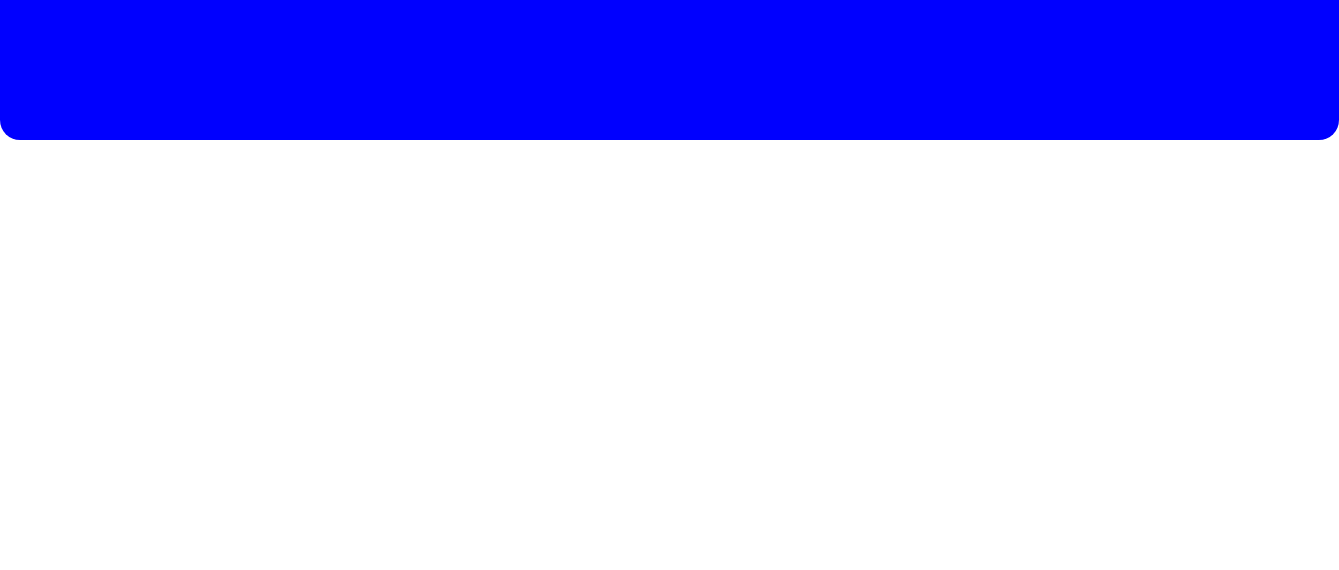
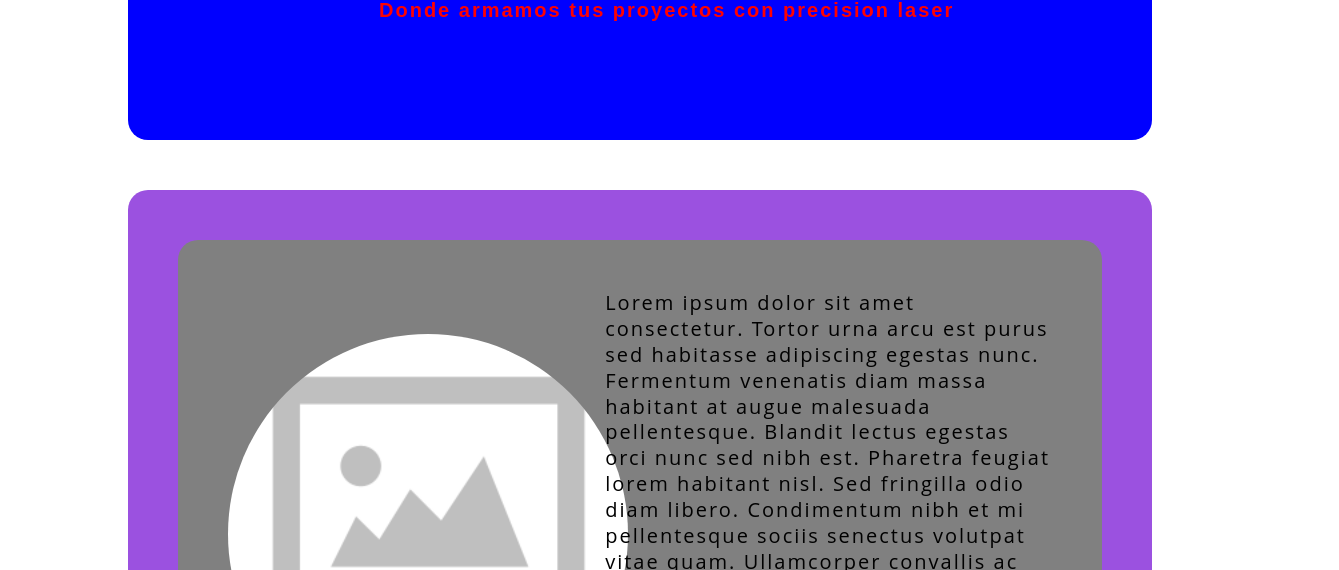
Before and after one commit to educlausen/Comisi-n-57645-PreEntrega2-ClausenEduardo, a plain HTML site: page index.html in a window 1280 px wide. Shown: the part 530-1100 px from the top of the page, 1339 px wide, since content can reach past the window. Before the commit the page ends 800 px from the top, so only its background shows below. Drawn offline with Linux system fonts and the light colour scheme.

Commit message:
cerrando principal

```diff
--- a/css/styles.css
+++ b/css/styles.css
@@ -16,12 +16,12 @@
  /* font-family: "Open Sans", sans-serif; */
 
 /* Header */
-body{
-    width: 100%;
-}
+
+
 main{
-    width: 100%
-    background-color: blueviolet;
+    width: 80%;
+    margin:auto;
+    height: auto;
 }
 ul{
     list-style: none;
@@ -89,7 +89,7 @@ header .redesHeader{
 
 .bienvenidaPrincipal{
     margin: auto;
-    width: 85%;
+    width: auto;
     height: 31.25rem;
     background-color: blue    ;
     margin-top: 3.125rem;
@@ -118,10 +118,6 @@ h1{
     text-align: left;
 }
 
-.bienvenidaPrincipal{
-
-
-}
 
 .bienvenidaPrincipal h1{
     margin-left: -.5625rem;
@@ -130,4 +126,49 @@ h1{
     color: violet;}
 .bienvenidaPrincipal h2:last-child{
     color: red;
-    margin-top: 10px;}
+    margin-top: .625rem;}
+
+/* Seccion Articulos Principal */
+
+.articulosPrincipal{
+    margin: auto;
+    width: auto;
+    height: auto;
+    background-color: #9B51E0;
+    margin-top: 3.125rem;
+    padding: 3.125rem;
+    border-radius: 1.25rem;
+
+}
+
+.contenedorArticuloPrincipal{
+    background-color: grey;
+    display: flex;
+    align-items: center;
+    margin-bottom: 2.5rem;
+    border-radius: 1.25rem;
+}
+
+.contenedorArticuloPrincipal div{
+    width: 30%;
+    padding: 3.125rem 3.125rem;
+}
+.contenedorArticuloPrincipal div img{
+    width: 25rem;
+    height: 25rem;
+    border-radius: 50%;
+    align-items: center;
+}
+.contenedorArticuloPrincipal section{
+    width: 60%;
+    padding: 3.125rem 3.125rem;
+    font-family: "Open Sans", sans-serif;
+    font-weight: 400;
+    font-size: 1.25rem;
+    line-height: 1.6175rem;
+    letter-spacing: 0.1em;
+    text-align: left;
+}
+.contenedorArticuloPrincipal:nth-child(even){
+    flex-direction: row-reverse;
+}
--- a/index.html
+++ b/index.html
@@ -32,7 +32,32 @@
             <h2>Printing & LASER Co2</h2>
             <h1>Bienvenidos a Printline</h1>
             <h2>Donde armamos tus proyectos con precision laser</h2>
-
+        </div>
+        <div class="articulosPrincipal">
+            <div class="contenedorArticuloPrincipal">
+                <div><img src="./assets/images/no-image.png" alt=""></div>
+                <section><p>Lorem ipsum dolor sit amet consectetur. Tortor urna arcu est purus sed habitasse adipiscing egestas nunc. Fermentum venenatis diam massa habitant at augue malesuada pellentesque. Blandit lectus egestas orci nunc sed nibh est. Pharetra feugiat lorem habitant nisl. Sed fringilla odio diam libero. Condimentum nibh et mi pellentesque sociis senectus volutpat vitae quam. Ullamcorper convallis ac sed donec. Sed mattis aenean molestie ultrices magna rutrum tristique arcu. Sed lorem interdum imperdiet commodo vulputate libero semper est urna. Risus sit penatibus massa duis sit. Diam non feugiat a pellentesque viverra enim enim. Lorem cras elementum iaculis fames a sed.
+                </p>
+                </section>
+            </div>
+            <div class="contenedorArticuloPrincipal">
+                <div><img src="./assets/images/no-image.png" alt=""></div>
+                <section><p>Lorem ipsum dolor sit amet consectetur. Tortor urna arcu est purus sed habitasse adipiscing egestas nunc. Fermentum venenatis diam massa habitant at augue malesuada pellentesque. Blandit lectus egestas orci nunc sed nibh est. Pharetra feugiat lorem habitant nisl. Sed fringilla odio diam libero. Condimentum nibh et mi pellentesque sociis senectus volutpat vitae quam. Ullamcorper convallis ac sed donec. Sed mattis aenean molestie ultrices magna rutrum tristique arcu. Sed lorem interdum imperdiet commodo vulputate libero semper est urna. Risus sit penatibus massa duis sit. Diam non feugiat a pellentesque viverra enim enim. Lorem cras elementum iaculis fames a sed.
+                </p>
+                </section>
+            </div>
+                <div class="contenedorArticuloPrincipal">
+                    <div><img src="./assets/images/no-image.png" alt=""></div>
+                    <section><p>Lorem ipsum dolor sit amet consectetur. Tortor urna arcu est purus sed habitasse adipiscing egestas nunc. Fermentum venenatis diam massa habitant at augue malesuada pellentesque. Blandit lectus egestas orci nunc sed nibh est. Pharetra feugiat lorem habitant nisl. Sed fringilla odio diam libero. Condimentum nibh et mi pellentesque sociis senectus volutpat vitae quam. Ullamcorper convallis ac sed donec. Sed mattis aenean molestie ultrices magna rutrum tristique arcu. Sed lorem interdum imperdiet commodo vulputate libero semper est urna. Risus sit penatibus massa duis sit. Diam non feugiat a pellentesque viverra enim enim. Lorem cras elementum iaculis fames a sed.
+                    </p>
+                    </section>
+                </div>
+                <div class="contenedorArticuloPrincipal">
+                    <div><img src="./assets/images/no-image.png" alt=""></div>
+                        <section><p>Lorem ipsum dolor sit amet consectetur. Tortor urna arcu est purus sed habitasse adipiscing egestas nunc. Fermentum venenatis diam massa habitant at augue malesuada pellentesque. Blandit lectus egestas orci nunc sed nibh est. Pharetra feugiat lorem habitant nisl. Sed fringilla odio diam libero. Condimentum nibh et mi pellentesque sociis senectus volutpat vitae quam. Ullamcorper convallis ac sed donec. Sed mattis aenean molestie ultrices magna rutrum tristique arcu. Sed lorem interdum imperdiet commodo vulputate libero semper est urna. Risus sit penatibus massa duis sit. Diam non feugiat a pellentesque viverra enim enim. Lorem cras elementum iaculis fames a sed.
+                        </p>
+                        </section>
+                    </div>
         </div>
     </main>
     <footer></footer>
```
Also changed, not shown: assets/images/no-image.png (added), 1 other file.
